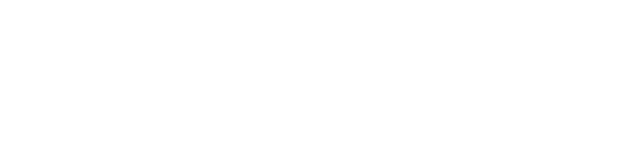
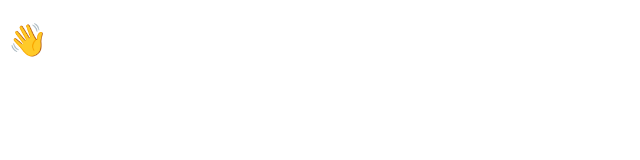
Before and after one commit to amblemind/string-length, a plain HTML site: page index.html in a window 1280 px wide. Shown: the full height of the page, 0-640 px from the left. Drawn offline with Linux system fonts and the light colour scheme.

Commit message:
Update index.html

```diff
--- a/index.html
+++ b/index.html
@@ -7,6 +7,7 @@
     <link href="style.css" rel="stylesheet" type="text/css" />
   </head>
   <body>
+    <h1>👋</h1>
     <script src="function.js"></script>
     <script src="driver.js"></script>
   </body>
```
